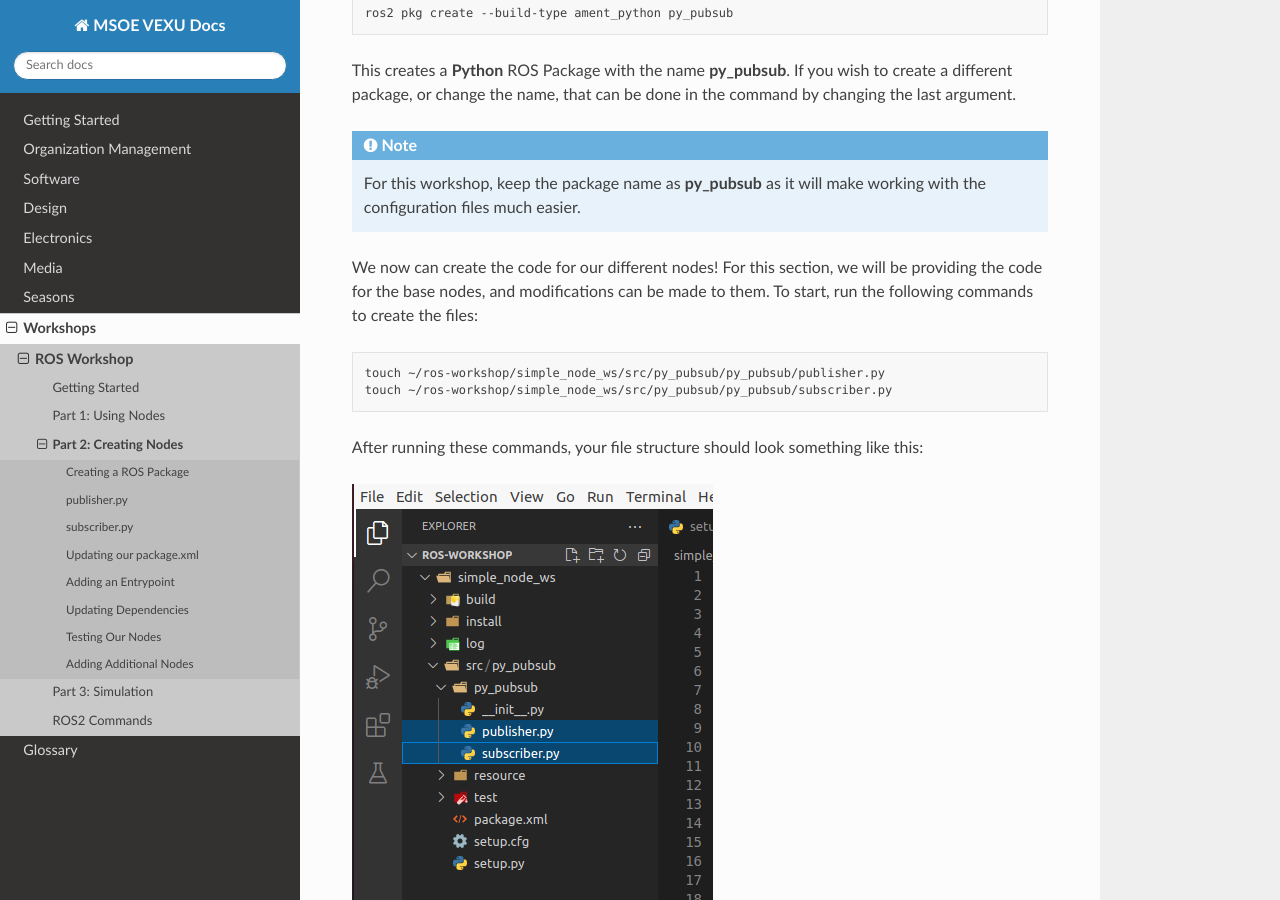
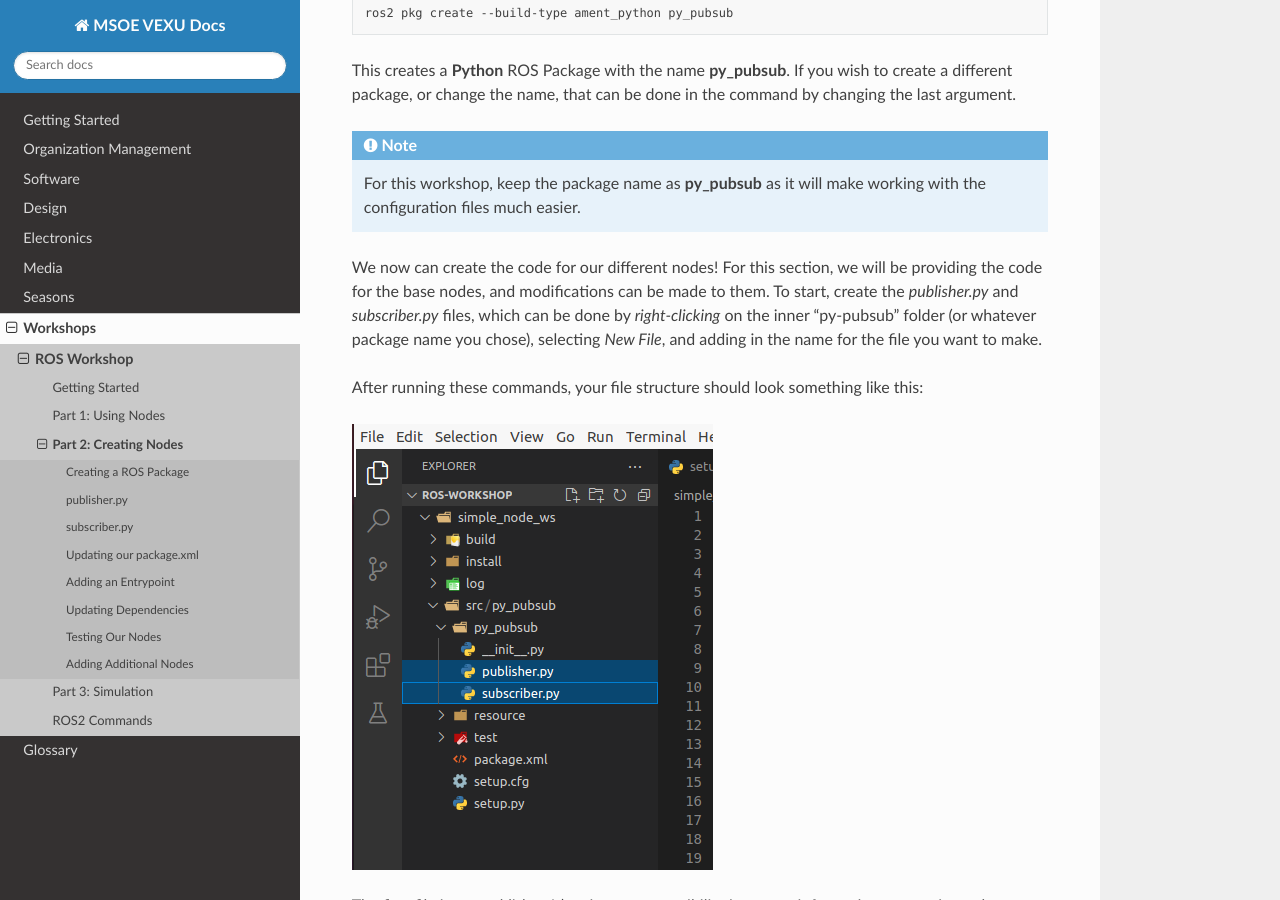
Before and after one commit to msoe-vex/docs, a Sphinx documentation site: the page built from source/workshops/ros-workshop/part-two.rst, in a window 1280 px wide and 900 px high, scrolled down 708 px. Built offline with Sphinx 7.4.7 and the Read the Docs theme 2.0.0, drawn with Linux system fonts in a browser that asks for light colours.

Commit message:
Updated instructions to fix issues, and added download link to extensions pack

```diff
--- a/source/workshops/ros-workshop/getting-started.rst
+++ b/source/workshops/ros-workshop/getting-started.rst
@@ -12,7 +12,13 @@
 
 :download:`VirtualBox <https://download.virtualbox.org/virtualbox/6.1.28/VirtualBox-6.1.28-147628-Win.exe>`
 
+:download:`VirtualBox Extension Pack <https://download.virtualbox.org/virtualbox/6.1.28/Oracle_VM_VirtualBox_Extension_Pack-6.1.28.vbox-extpack>`
+
 :download:`VirtualBox VM Instance <https://msoe.box.com/s/xr0wf981odr35rkyh0hgn1wgupkcvt5s>`
+
+.. warning::
+
+    Make sure you install the items in the list from top to bottom! Each element depends on those above it - start with the VirtualBox installation, move to the Extension Pack, and finally install the VM Instance.
 
 Configuring the Virtual Machine
 -------------------------------
--- a/source/workshops/ros-workshop/part-two.rst
+++ b/source/workshops/ros-workshop/part-two.rst
@@ -33,12 +33,7 @@
     For this workshop, keep the package name as **py_pubsub** as it will make working with the configuration files much easier.
 
 
-We now can create the code for our different nodes! For this section, we will be providing the code for the base nodes, and modifications can be made to them. To start, run the following commands to create the files:
-
-.. code:: bash
-
-    touch ~/ros-workshop/simple_node_ws/src/py_pubsub/py_pubsub/publisher.py
-    touch ~/ros-workshop/simple_node_ws/src/py_pubsub/py_pubsub/subscriber.py
+We now can create the code for our different nodes! For this section, we will be providing the code for the base nodes, and modifications can be made to them. To start, create the `publisher.py` and `subscriber.py` files, which can be done by *right-clicking* on the inner "py-pubsub" folder (or whatever package name you chose), selecting `New File`, and adding in the name for the file you want to make.
 
 After running these commands, your file structure should look something like this:
 
@@ -270,7 +265,7 @@
 .. code:: bash
 
     cd ~/ros-workshop/simple_node_ws
-    rosdep install -i --from-path src --rosdistro foxy -y
+    rosdep install -i --from-path py_pubsub --rosdistro foxy -y
 
 This will check to make sure all dependencies of our packages in the workspace are installed.
 
```
